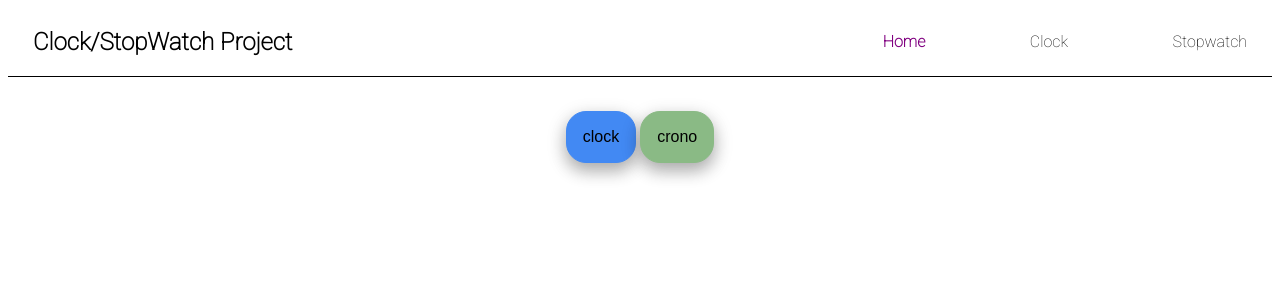
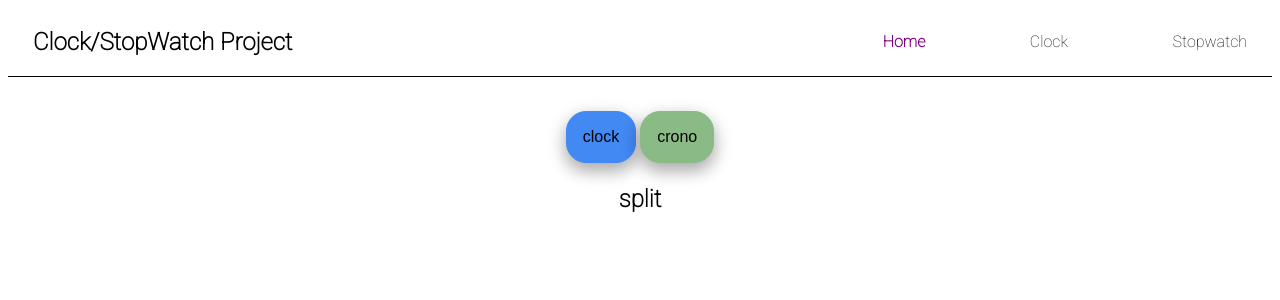
Before and after one commit to elisasoto/pt-abril-2021, a React (Create React App) app: page / in a window 1280 px wide. Shown: the top 300 px of the page. Built offline with nearby package versions, Linux system fonts and the light colour scheme.

Commit message:
testpage added

```diff
--- a/src/components/crono/index.jsx
+++ b/src/components/crono/index.jsx
@@ -21,7 +21,6 @@ export default function Crono({
   crono,
   text,
 }) {
-  console.log(text);
   return (
     <section className="crono-container">
       <section className="crono-display">
--- /dev/null
+++ b/src/pages/Test/index.jsx
@@ -0,0 +1,4 @@
+export default function Test({ text }) {
+  console.log(text);
+  return <h1>{text.split}</h1>;
+}
--- a/src/pages/index.jsx
+++ b/src/pages/index.jsx
@@ -2,6 +2,7 @@ import { useState } from "react";
 import Button from "components/button";
 import CronoPage from "pages/cronoPage";
 import ClockPage from "pages/clockPage";
+import TestPage from "pages/Test";
 
 import "./index.css";
 
@@ -14,8 +15,6 @@ const buttonText = {
   pause: "pause",
   clear: "clear",
 };
-
-console.log(buttonText);
 
 export default function Base() {
   const [enableClock, setEnableClock] = useState("disable");
@@ -38,6 +37,7 @@ export default function Base() {
       </section>
       <CronoPage enableCrono={enableCrono} text={buttonText} />
       <ClockPage enableClock={enableClock} />
+      <TestPage text={buttonText} />
     </section>
   );
 }
--- a/src/router/index.js
+++ b/src/router/index.js
@@ -1,6 +1,7 @@
 import HomePage from "pages";
 import ClockPage from "pages/clockPage";
 import CronoPage from "pages/cronoPage";
+import TestPage from "pages/Test";
 
 export default [
   {
@@ -18,4 +19,9 @@ export default [
     component: CronoPage,
     exact: true,
   },
+  {
+    path: "/test",
+    component: TestPage,
+    exact: true,
+  },
 ];
```
